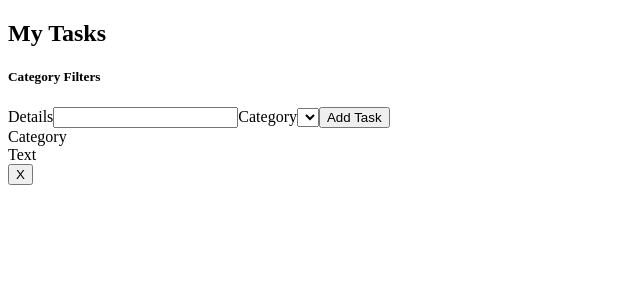
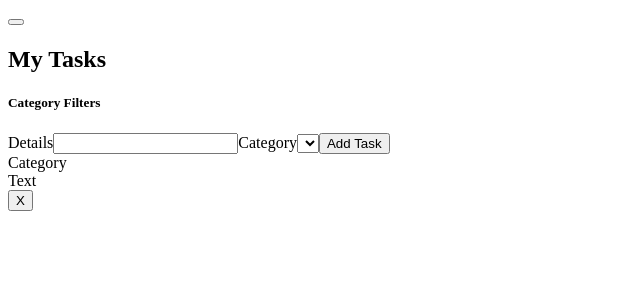
Before and after one commit to kamaukimani/learn-react2, a React (Vite) app: page / in a window 1280 px wide. Shown: the top 300 px of the page, without its empty margins (0-640 px from the left). Built offline with nearby package versions, Linux system fonts and the light colour scheme.

Commit message:
render Header component as well as pass props to it

```diff
--- a/src/components/App.jsx
+++ b/src/components/App.jsx
@@ -1,11 +1,18 @@
-import React from 'react';
+import React,{useState} from 'react';
 import {CATEGORIES,TASKS} from '../data'
 import TaskList from './TaskList';
 import NewTaskForm from './NewTaskForm';
 import CategoryFilter from './CategoryFilter';
+import Header from './Header';
 function App(){
+    const [isDark,setIsDark]=useState(false);
+    function handleDarkMode(){
+        setIsDark(isDark=>!isDark)
+    }
+    const color=isDark ? "black" : "white"
     return(
-        <div>
+        <div style={{background:color}}>
+            <Header isDark={isDark} handleDarkMode={handleDarkMode}/>
             <h2>My Tasks</h2>
             <CategoryFilter />
             <NewTaskForm />
```
